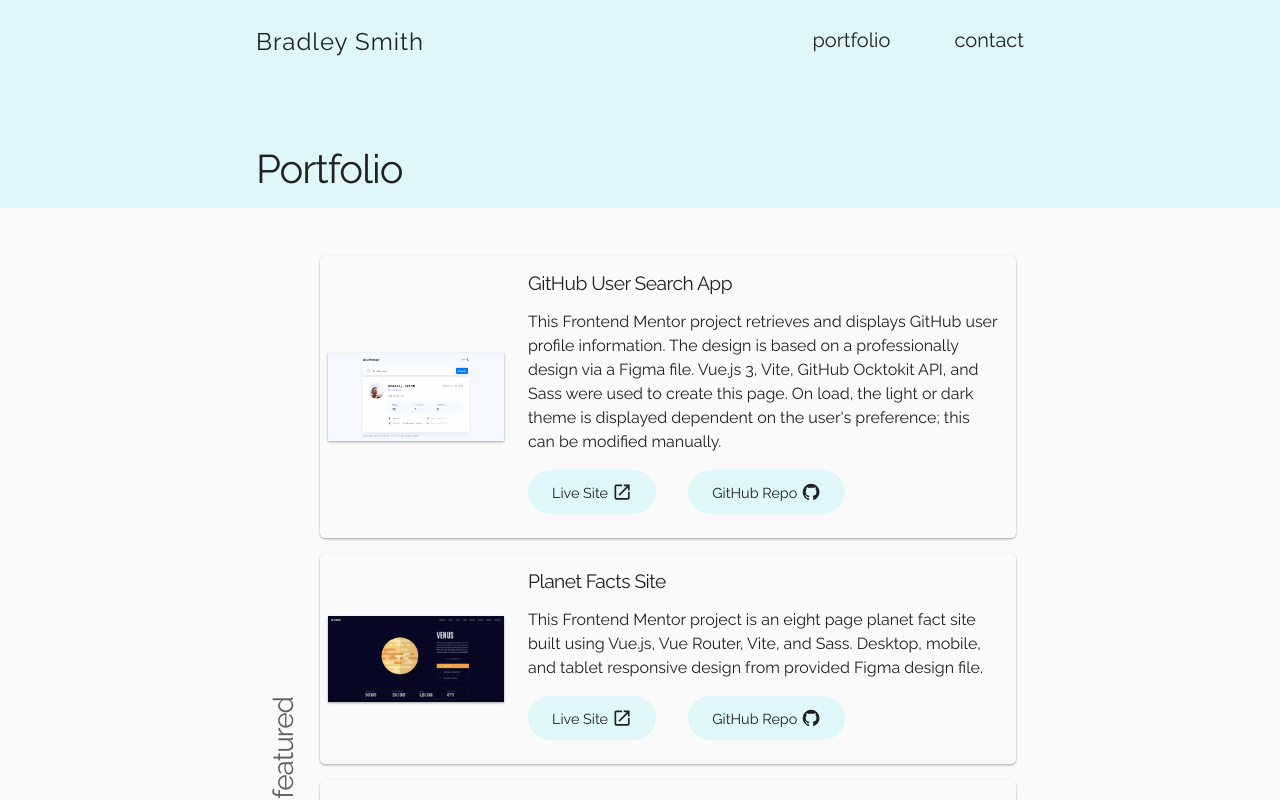
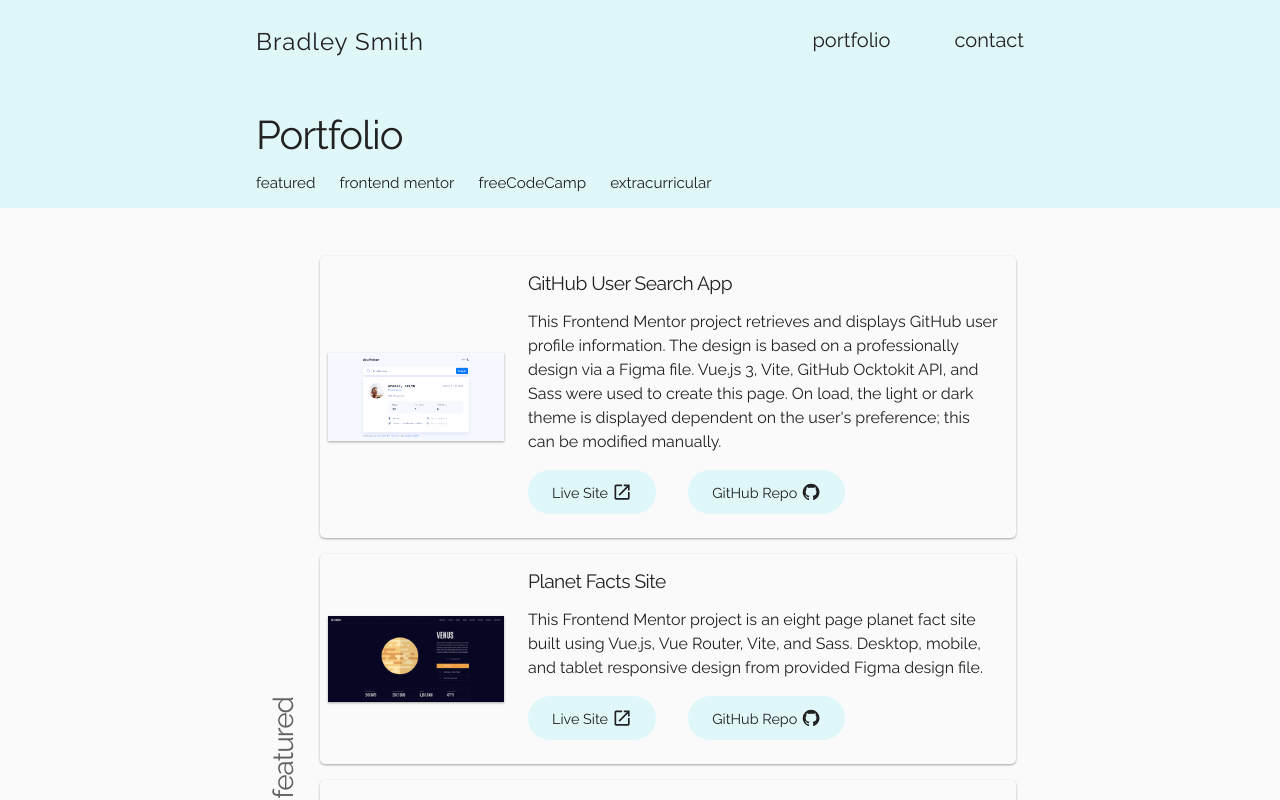
Before and after one commit to bradleyhop/simple-portfolio, a Vue app: page /portfolio in a window 1280 px wide. Shown: the top 800 px of the page. Built offline with nearby package versions, Linux system fonts and the light colour scheme.

Commit message:
add submenu to portfolio view and ids for sections; npm update

```diff
--- a/src/components/persistent/PageHeader.vue
+++ b/src/components/persistent/PageHeader.vue
@@ -23,9 +23,9 @@
 
 <template>
   <header class="port-header">
-    <nav class="port-nav device-widths">
+    <div class="port-nav device-widths">
       <!-- tablet< navigation -->
-      <div class="port-nav-container">
+      <nav class="port-nav-container">
         <RouterLink
           to="/"
           class="home-link clear-link-dec"
@@ -40,17 +40,39 @@
         <div class="mobile-nav">
           <MobileNav />
         </div>
-      </div>
+      </nav>
       <!-- page title -->
       <div class="title-container">
         <h1 class="port-title">{{ pageTitle }}</h1>
+        <nav v-if="pageTitle === 'Portfolio'" class="port-subnav">
+          <ul class="port-nav-list sub-nav-list">
+            <li>
+              <a href="#portFeatured" class="clear-link-dec">featured</a>
+            </li>
+            <li>
+              <a href="#portFrontendMentor" class="clear-link-dec">
+                frontend mentor
+              </a>
+            </li>
+            <li>
+              <a href="#portFCC" class="clear-link-dec">freeCodeCamp</a>
+            </li>
+            <li>
+              <a href="#portExtra" class="clear-link-dec">extracurricular</a>
+            </li>
+          </ul>
+        </nav>
       </div>
-    </nav>
+    </div>
   </header>
 </template>
 
 <style lang="scss">
 $nav-border-line: 3px solid #fff;
+
+[id] {
+  scroll-margin-top: 1rem;
+}
 
 .port-header {
   background: $lightest-blue;
@@ -79,12 +101,12 @@
       border-top: $nav-border-line;
     }
   }
+}
 
-  .port-nav-list {
-    // override MenuList component styling
-    & > li > a:hover {
-      border-top: $nav-border-line !important;
-    }
+.port-nav-list {
+  // override MenuList component styling
+  & > li > a:hover {
+    border-top: $nav-border-line !important;
   }
 }
 
@@ -110,7 +132,8 @@
 
 .title-container {
   display: flex;
-  align-items: flex-end;
+  flex-direction: column;
+  justify-content: flex-end;
   min-height: 5rem;
 
   @include tablet-breakpoint {
@@ -128,4 +151,20 @@
     }
   }
 }
+
+.sub-nav-list {
+  display: flex;
+  flex-direction: row;
+  list-style: none;
+  padding-bottom: 1rem;
+  font-size: 0.95rem;
+
+  & > li {
+    padding-right: 1.5rem;
+
+    &:last-child {
+      padding-right: 0;
+    }
+  }
+}
 </style>
--- a/src/views/SitePortfolio.vue
+++ b/src/views/SitePortfolio.vue
@@ -68,7 +68,7 @@
 
   <main>
     <div class="portcard-container device-widths">
-      <h2 class="featured-text">featured</h2>
+      <h2 id="portFeatured" class="featured-text">featured</h2>
 
       <section class="portcard-section">
         <div v-for="project in featuredProjects" :key="project.title">
@@ -85,7 +85,7 @@
       </section>
     </div>
 
-    <div class="portfolio-container device-widths">
+    <div id="portFrontendMentor" class="portfolio-container device-widths">
       <section class="frontend-mentor-container">
         <h3 class="port-heading fm-heading-container">
           <a
@@ -139,7 +139,7 @@
         </article>
       </section>
 
-      <section class="fcc-section">
+      <section id="portFCC" class="fcc-section">
         <h3 class="port-heading fcc-heading">
           <a
             href="https://freecodecamp.org"
@@ -197,7 +197,7 @@
         </section>
       </section>
 
-      <section class="extras-section">
+      <section id="portExtra" class="extras-section">
         <h3 class="port-heading extras-heading">Extracurricular</h3>
         <article class="port-copy">
           <p class="heading-copy">
```
Also changed, not shown: 1 other file (tests, documents, lock files or other folders).
